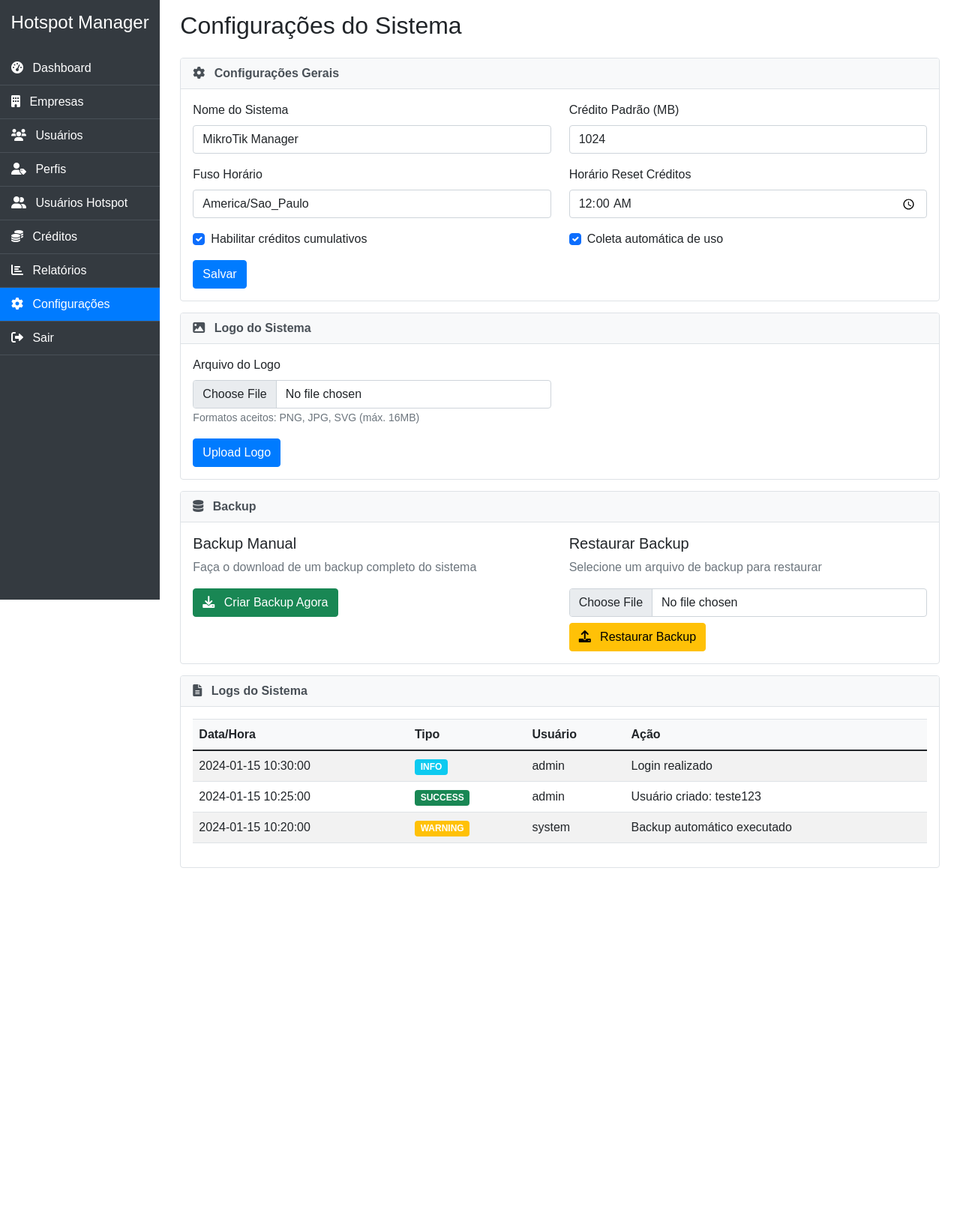
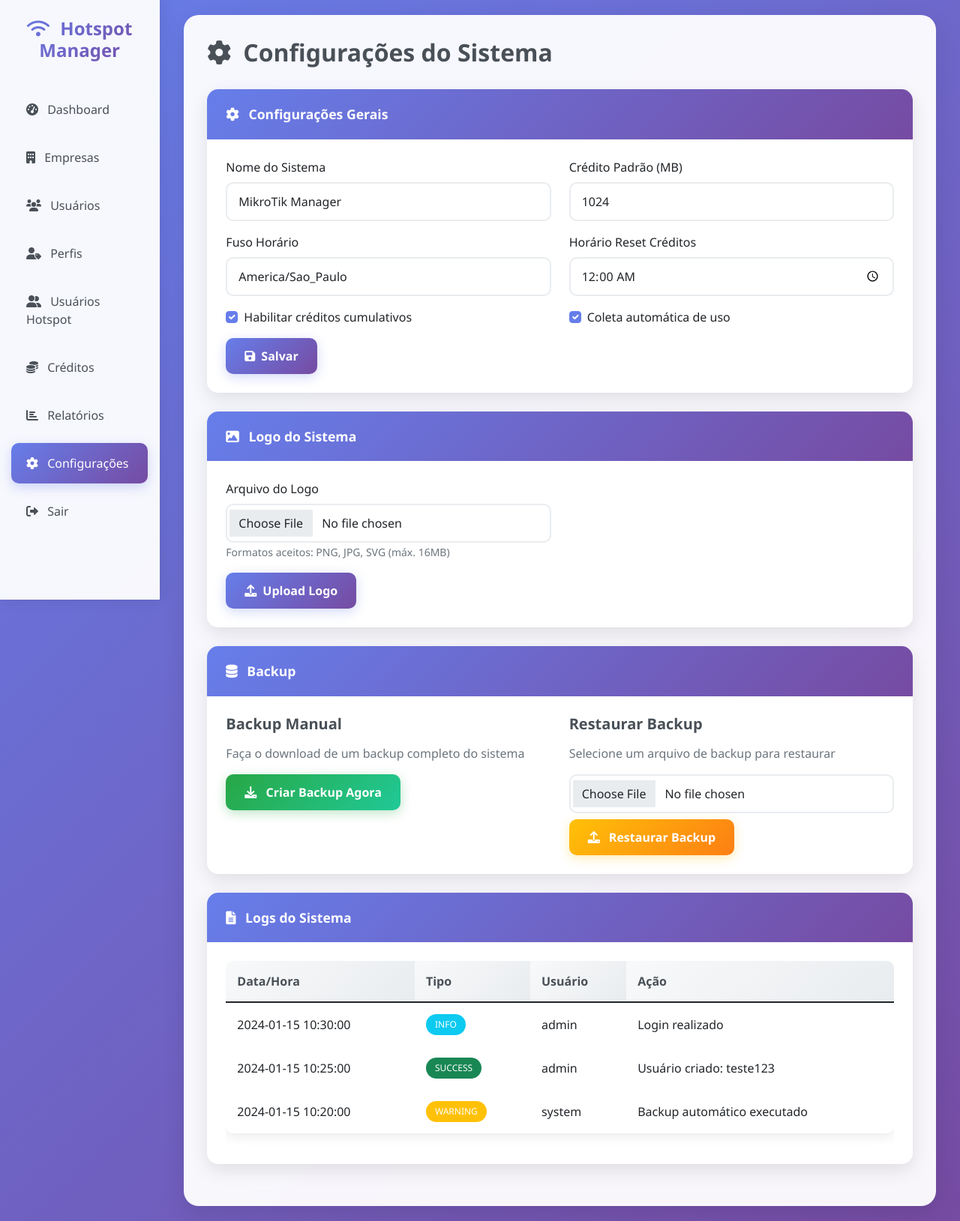
Before and after one commit to leodej/Hotspot-asso, a Flask app: page /settings in a window 1280 px wide. Shown: the whole page at 75% size. Before the commit the page ends 1158 px from the top, so only its background shows below. Run offline with Flask 3, Linux system fonts and the light colour scheme; the visitor is signed in with stand-in values (Sample User, id 1); data comes from the database, SQL or seed files in the repository; some libraries are stand-ins or nearby versions.

Commit message:
style: unify settings page CSS with other pages
Match settings page CSS to dashboard and other pages for consistency.

#VERCEL_SKIP

Co-authored-by: Leandro <31863540+leodej@users.noreply.github.com>

```diff
--- a/templates/settings.html
+++ b/templates/settings.html
@@ -8,58 +8,175 @@
     <link href="https://cdnjs.cloudflare.com/ajax/libs/font-awesome/6.0.0/css/all.min.css" rel="stylesheet">
     <style>
         body {
-            background-color: #ffffff;
-            font-family: Arial, sans-serif;
+            background: linear-gradient(135deg, #667eea 0%, #764ba2 100%);
+            min-height: 100vh;
+            font-family: 'Segoe UI', Tahoma, Geneva, Verdana, sans-serif;
         }
         .sidebar {
-            background-color: #343a40;
+            background: rgba(255, 255, 255, 0.95);
+            backdrop-filter: blur(10px);
             min-height: 100vh;
-            padding: 0;
+            box-shadow: 2px 0 20px rgba(0,0,0,0.1);
+            border-right: 1px solid rgba(255,255,255,0.2);
         }
         .sidebar .nav-link {
-            color: #ffffff;
-            padding: 10px 15px;
-            border-bottom: 1px solid #495057;
+            color: #495057;
+            padding: 15px 20px;
+            margin: 5px 15px;
+            border-radius: 10px;
+            transition: all 0.3s ease;
+            font-weight: 500;
         }
         .sidebar .nav-link:hover {
-            background-color: #495057;
+            background: linear-gradient(135deg, #667eea 0%, #764ba2 100%);
+            color: white;
+            transform: translateX(5px);
+            box-shadow: 0 5px 15px rgba(102, 126, 234, 0.3);
+        }
+        .sidebar .nav-link.active {
+            background: linear-gradient(135deg, #667eea 0%, #764ba2 100%);
+            color: white;
+            box-shadow: 0 5px 15px rgba(102, 126, 234, 0.3);
+        }
+        .main-content {
+            background: rgba(255, 255, 255, 0.95);
+            backdrop-filter: blur(10px);
+            margin: 20px;
+            border-radius: 20px;
+            padding: 30px;
+            box-shadow: 0 10px 30px rgba(0,0,0,0.1);
+            border: 1px solid rgba(255,255,255,0.2);
+        }
+        .card {
+            background: rgba(255, 255, 255, 0.9);
+            backdrop-filter: blur(10px);
+            border: none;
+            border-radius: 15px;
+            box-shadow: 0 8px 25px rgba(0,0,0,0.1);
+            margin-bottom: 25px;
+            overflow: hidden;
+            transition: transform 0.3s ease, box-shadow 0.3s ease;
+        }
+        .card:hover {
+            transform: translateY(-5px);
+            box-shadow: 0 15px 35px rgba(0,0,0,0.15);
+        }
+        .card-header {
+            background: linear-gradient(135deg, #667eea 0%, #764ba2 100%);
+            color: white;
+            border: none;
+            padding: 20px 25px;
+            font-weight: 600;
+            font-size: 1.1em;
+        }
+        .card-body {
+            padding: 25px;
+        }
+        .btn-primary {
+            background: linear-gradient(135deg, #667eea 0%, #764ba2 100%);
+            border: none;
+            border-radius: 10px;
+            padding: 12px 25px;
+            font-weight: 600;
+            transition: all 0.3s ease;
+            box-shadow: 0 4px 15px rgba(102, 126, 234, 0.3);
+        }
+        .btn-primary:hover {
+            transform: translateY(-2px);
+            box-shadow: 0 8px 25px rgba(102, 126, 234, 0.4);
+            background: linear-gradient(135deg, #5a6fd8 0%, #6a4190 100%);
+        }
+        .btn-success {
+            background: linear-gradient(135deg, #28a745 0%, #20c997 100%);
+            border: none;
+            border-radius: 10px;
+            padding: 12px 25px;
+            font-weight: 600;
+            transition: all 0.3s ease;
+            box-shadow: 0 4px 15px rgba(40, 167, 69, 0.3);
+        }
+        .btn-success:hover {
+            transform: translateY(-2px);
+            box-shadow: 0 8px 25px rgba(40, 167, 69, 0.4);
+        }
+        .btn-warning {
+            background: linear-gradient(135deg, #ffc107 0%, #fd7e14 100%);
+            border: none;
+            border-radius: 10px;
+            padding: 12px 25px;
+            font-weight: 600;
+            transition: all 0.3s ease;
+            box-shadow: 0 4px 15px rgba(255, 193, 7, 0.3);
             color: white;
         }
-        .sidebar .nav-link.active {
-            background-color: #007bff;
+        .btn-warning:hover {
+            transform: translateY(-2px);
+            box-shadow: 0 8px 25px rgba(255, 193, 7, 0.4);
             color: white;
         }
-        .main-content {
-            padding: 15px;
+        .form-control, .form-select {
+            border: 2px solid #e9ecef;
+            border-radius: 10px;
+            padding: 12px 15px;
+            transition: all 0.3s ease;
+            background: rgba(255, 255, 255, 0.9);
         }
-        .card {
-            margin-bottom: 15px;
-            border: 1px solid #dee2e6;
-        }
-        .card-header {
-            background-color: #f8f9fa;
-            color: #495057;
-            font-weight: bold;
-            border-bottom: 1px solid #dee2e6;
-        }
-        .btn-primary {
-            background-color: #007bff;
-            border-color: #007bff;
-        }
-        .btn-primary:hover {
-            background-color: #0056b3;
-            border-color: #0056b3;
+        .form-control:focus, .form-select:focus {
+            border-color: #667eea;
+            box-shadow: 0 0 0 0.2rem rgba(102, 126, 234, 0.25);
+            background: white;
         }
         .table {
-            background-color: white;
+            background: rgba(255, 255, 255, 0.9);
+            backdrop-filter: blur(10px);
+            border-radius: 10px;
+            overflow: hidden;
+            box-shadow: 0 5px 15px rgba(0,0,0,0.08);
         }
         .table th {
-            background-color: #f8f9fa;
-            border-top: 1px solid #dee2e6;
+            background: linear-gradient(135deg, #f8f9fa 0%, #e9ecef 100%);
+            border: none;
+            padding: 15px;
+            font-weight: 600;
+            color: #495057;
         }
-        .form-control:focus {
-            border-color: #007bff;
-            box-shadow: 0 0 0 0.2rem rgba(0, 123, 255, 0.25);
+        .table td {
+            border: none;
+            padding: 15px;
+            vertical-align: middle;
+        }
+        .badge {
+            padding: 8px 12px;
+            border-radius: 20px;
+            font-weight: 500;
+        }
+        .alert {
+            border: none;
+            border-radius: 10px;
+            padding: 15px 20px;
+            margin-bottom: 20px;
+        }
+        h2 {
+            color: #495057;
+            font-weight: 700;
+            margin-bottom: 30px;
+        }
+        h5 {
+            color: #495057;
+            font-weight: 600;
+            margin-bottom: 15px;
+        }
+        .text-muted {
+            color: #6c757d !important;
+        }
+        .form-check-input:checked {
+            background-color: #667eea;
+            border-color: #667eea;
+        }
+        .img-thumbnail {
+            border: 2px solid #e9ecef;
+            border-radius: 10px;
+            padding: 10px;
         }
     </style>
 </head>
@@ -69,8 +186,11 @@
             <!-- Sidebar -->
             <div class="col-md-3 col-lg-2 px-0">
                 <div class="sidebar">
-                    <div class="text-center py-3">
-                        <h4 class="text-white">Hotspot Manager</h4>
+                    <div class="text-center py-4">
+                        <h4 style="background: linear-gradient(135deg, #667eea 0%, #764ba2 100%); -webkit-background-clip: text; -webkit-text-fill-color: transparent; font-weight: bold;">
+                            <i class="fas fa-wifi me-2"></i>
+                            Hotspot Manager
+                        </h4>
                     </div>
                     <nav class="nav flex-column">
                         <a class="nav-link" href="/dashboard">
@@ -107,7 +227,7 @@
             <!-- Main Content -->
             <div class="col-md-9 col-lg-10">
                 <div class="main-content">
-                    <h2 class="mb-4">Configurações do Sistema</h2>
+                    <h2><i class="fas fa-cog me-3"></i>Configurações do Sistema</h2>
 
                     <!-- Flash Messages -->
                     {% with messages = get_flashed_messages(with_categories=true) %}
@@ -146,7 +266,7 @@
                                     <div class="col-md-6">
                                         <div class="mb-3">
                                             <label for="system_timezone" class="form-label">Fuso Horário</label>
-                                            <select class="form-control" id="system_timezone" name="system_timezone">
+                                            <select class="form-select" id="system_timezone" name="system_timezone">
                                                 <option value="America/Sao_Paulo" {{ 'selected' if settings.get('system_timezone') == 'America/Sao_Paulo' else '' }}>America/Sao_Paulo</option>
                                                 <option value="America/New_York" {{ 'selected' if settings.get('system_timezone') == 'America/New_York' else '' }}>America/New_York</option>
                                                 <option value="Europe/London" {{ 'selected' if settings.get('system_timezone') == 'Europe/London' else '' }}>Europe/London</option>
@@ -178,7 +298,9 @@
                                         </div>
                                     </div>
                                 </div>
-                                <button type="submit" class="btn btn-primary">Salvar</button>
+                                <button type="submit" class="btn btn-primary">
+                                    <i class="fas fa-save me-2"></i>Salvar
+                                </button>
                             </form>
                         </div>
                     </div>
@@ -197,7 +319,9 @@
                                             <input type="file" class="form-control" id="logo" name="logo" accept="image/*">
                                             <small class="form-text text-muted">Formatos aceitos: PNG, JPG, SVG (máx. 16MB)</small>
                                         </div>
-                                        <button type="submit" class="btn btn-primary">Upload Logo</button>
+                                        <button type="submit" class="btn btn-primary">
+                                            <i class="fas fa-upload me-2"></i>Upload Logo
+                                        </button>
                                     </div>
                                     <div class="col-md-6">
                                         {% if settings.get('system_logo') %}
@@ -249,7 +373,7 @@
                         </div>
                         <div class="card-body">
                             <div class="table-responsive">
-                                <table class="table table-striped">
+                                <table class="table">
                                     <thead>
                                         <tr>
                                             <th>Data/Hora</th>
```
